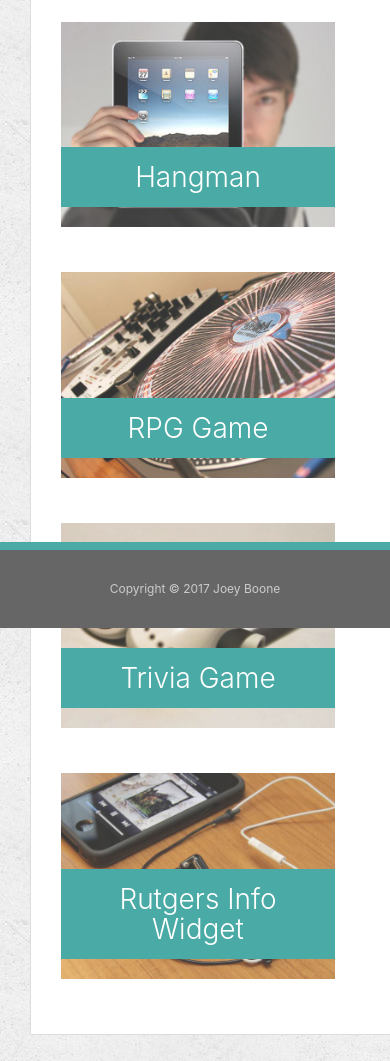
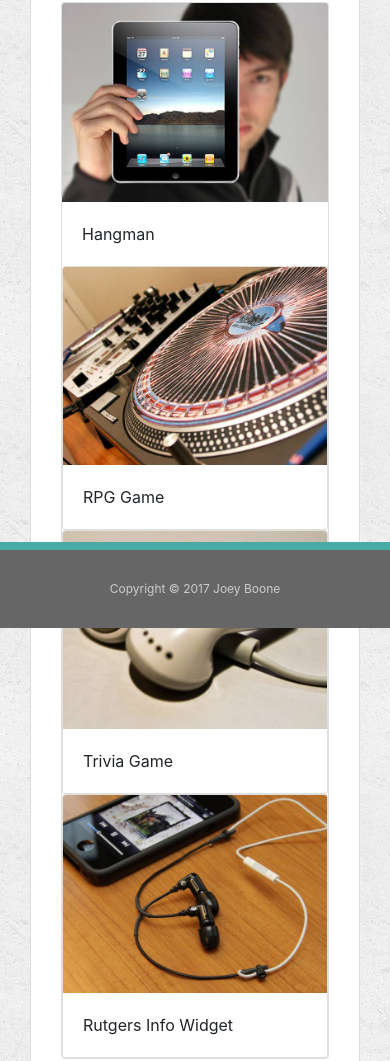
Before and after one commit to joeyfboone/Basic-Portfolio-Bootstrap, a plain HTML site: page portfolio.html in a window 390 px wide. Shown: the part 216-1277 px from the top of the page. Drawn offline with nearby package versions, Linux system fonts and the light colour scheme.

Commit message:
bootstrap addition to portfolio

```diff
--- a/assets/css/style.css
+++ b/assets/css/style.css
@@ -120,12 +120,13 @@ h3,
 }
 
 .main-section {
-  float: left;
 
+  height: 100%;
   padding: 30px;
   margin: 0 0 40px;
   background: #fff;
   border: 1px solid #ddd;
+  overflow: auto;
 }
 
 /* portfolio page */
--- a/portfolio.html
+++ b/portfolio.html
@@ -53,26 +53,37 @@
                   <div class="col-xs-12 col-sm-12 col-md-8">
                         <section class="main-section"><h3>Portfolio</h3>
 
-                                  <div class="work">
-                                    <img src="assets/images/technics-q-c-640-480-1.jpg" alt="hangman">
+                            <div class="card" >
+        <img class="card-img-top" src="assets/images/technics-q-c-640-480-1.jpg" class="img-fluid" alt="Card image cap">
+        <div class="card-body">
+          <p class="card-text">Hangman</p>
+        </div>
 
-                                    <h3>Hangman</h3>
-                                  </div>
-                                  <div class="work">
-                                    <img src="assets/images/technics-q-c-640-480-2.jpg" alt="RPG Game">
+        <div class="card" >
+  <img class="card-img-top" src="assets/images/technics-q-c-640-480-2.jpg"  class="img-fluid" alt="Card image cap">
+  <div class="card-body">
+    <p class="card-text">RPG Game</p>
+  </div>
+</div>
 
-                                    <h3>RPG Game</h3>
-                                  </div>
-                                  <div class="work">
-                                    <img src="assets/images/technics-q-c-640-480-5.jpg" alt="Trivia Game">
+<div class="card" >
+  <img class="card-img-top" src="assets/images/technics-q-c-640-480-5.jpg"  class="img-fluid" alt="Card image cap">
+  <div class="card-body">
+    <p class="card-text">Trivia Game</p>
+  </div>
+</div>
 
-                                    <h3>Trivia Game</h3>
-                                  </div>
-                                  <div class="work">
-                                    <img src="assets/images/technics-q-c-640-480-7.jpg" alt="Rutgers Info Widget">
+<div class="card" >
+  <img class="card-img-top" src="assets/images/technics-q-c-640-480-7.jpg" class="img-fluid" alt="Card image cap">
+  <div class="card-body">
+    <p class="card-text">Rutgers Info Widget</p>
+  </div>
+</div>
+</div>
 
-                                    <h3>Rutgers Info Widget</h3>
-                                  </div>
+
+
+
 
                   </div>
                   <div class="col-xs-12 col-sm-12 col-md-4">
@@ -85,6 +96,8 @@
                   </div>
                 </div>
               </div>
+
+
 
 
 
```
Also changed, not shown: index.html (+4 -2 lines).
